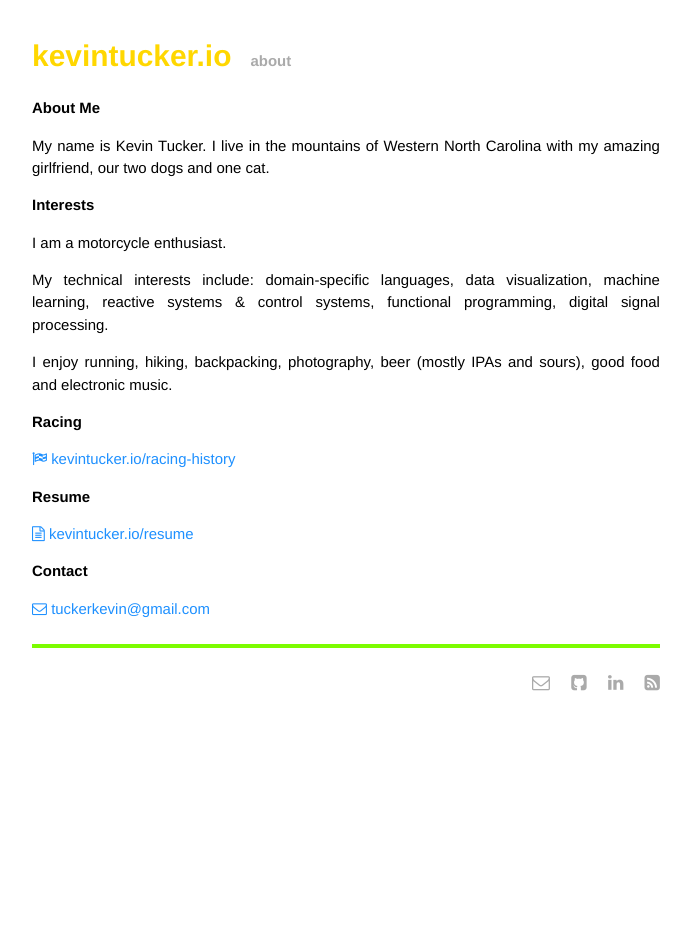
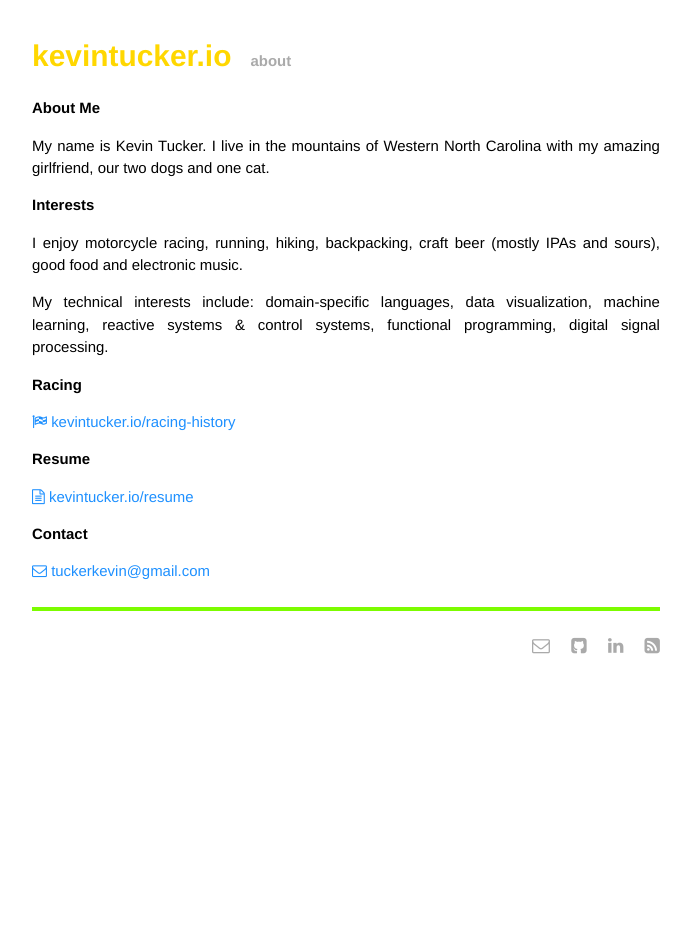
Before and after one commit to tuckerkevin/tuckerkevin.github.io, a Jekyll site: the page built from about.md, in a window 1280 px wide. Shown: the whole page, without its empty margins (294-985 px from the left). Built offline with Jekyll 4.4.1, drawn with Linux system fonts in a browser that asks for light colours; Markdown is read by kramdown in place of the engine named in the settings.

Commit message:
Update my about page.

```diff
--- a/about.md
+++ b/about.md
@@ -10,11 +10,9 @@ My name is Kevin Tucker. I live in the mountains of Western North Carolina with
 
 ## Interests
 
-I am a motorcycle enthusiast.
+I enjoy motorcycle racing, running, hiking, backpacking, craft beer (mostly IPAs and sours), good food and electronic music.
 
 My technical interests include: domain-specific languages, data visualization, machine learning, reactive systems & control systems, functional programming, digital signal processing.
-
-I enjoy running, hiking, backpacking, photography, beer (mostly IPAs and sours), good food and electronic music.
 
 ## Racing
 
```
